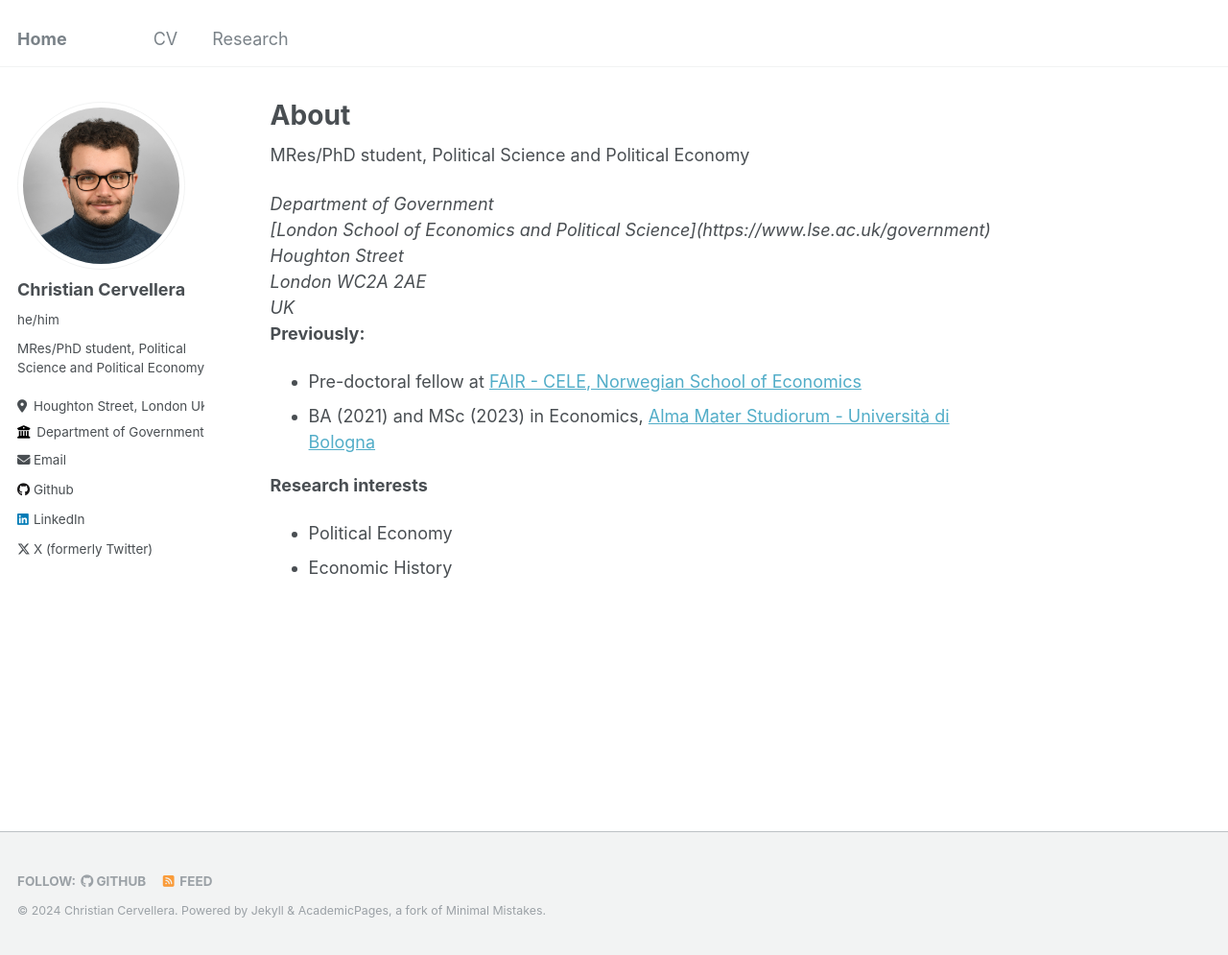
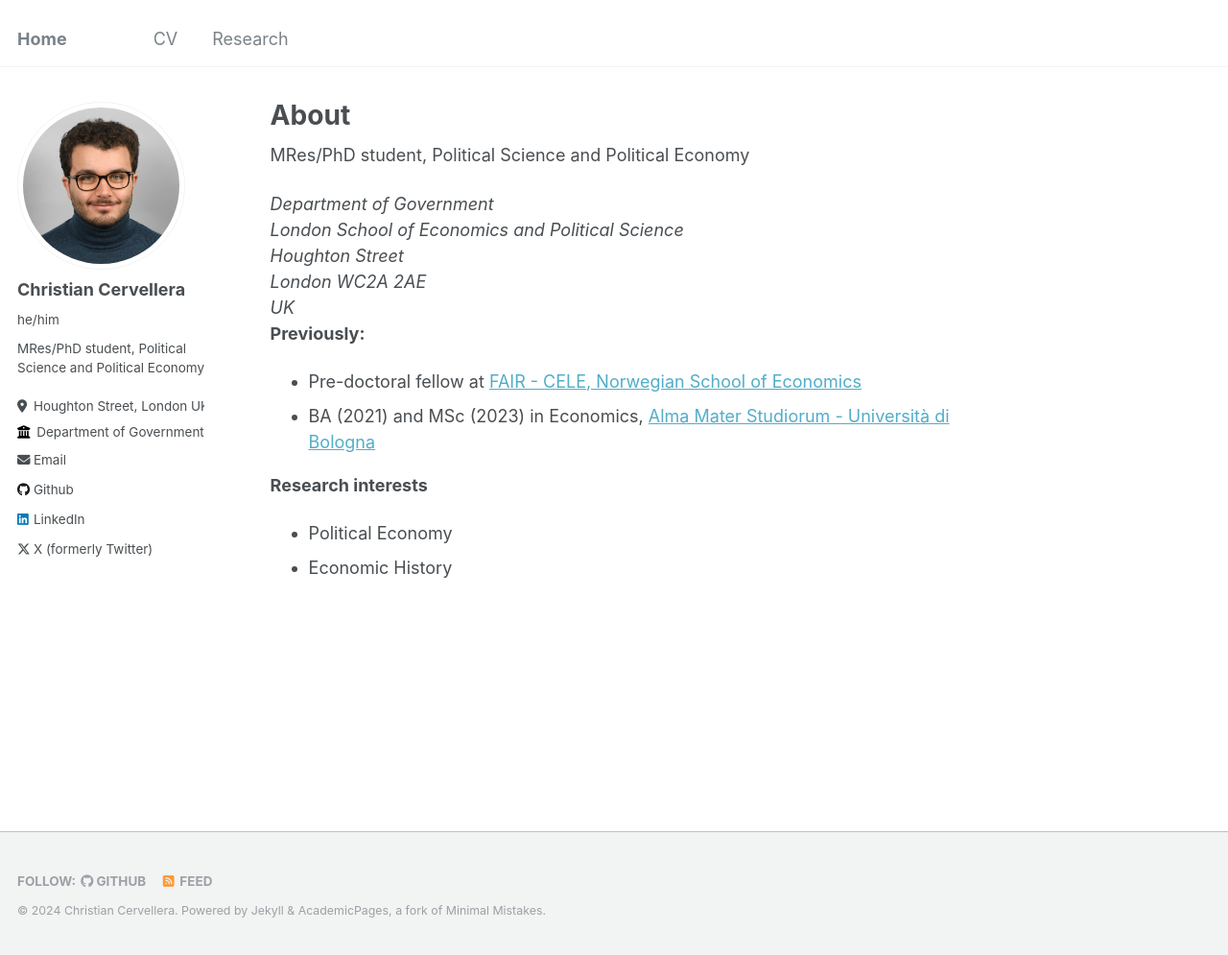
Before and after one commit to ritwika-das/ritwika-das.github.io, a Jekyll site: the page built from _pages/about.md, in a window 1280 px wide and 995 px high. Shown: the whole window at 96% size. Built offline with Jekyll 4.4.1, drawn with Linux system fonts in a browser that asks for light colours; part of the change alters nothing that is shown.

Commit message:
Update about.md

```diff
--- a/_pages/about.md
+++ b/_pages/about.md
@@ -10,15 +10,14 @@ redirect_from:
 
 
 MRes/PhD student, Political Science and Political Economy
-
 <address>
-Department of Government<br />[London School of Economics and Political Science](https://www.lse.ac.uk/government)<br />Houghton Street <br /> London WC2A 2AE<br /> UK
+Department of Government<br />London School of Economics and Political Science<br />Houghton Street <br /> London WC2A 2AE<br /> UK
 </address>
 
 **Previously:**
-- Pre-doctoral fellow at [FAIR - CELE, Norwegian School of Economics](https://www.nhh.no/en/research-centres/fair)
-- BA (2021) and MSc (2023) in Economics, [Alma Mater Studiorum - Università di Bologna](https://dse.unibo.it/it/index.html)
+* Pre-doctoral fellow at [FAIR - CELE, Norwegian School of Economics](https://www.nhh.no/en/research-centres/fair)
+* BA (2021) and MSc (2023) in Economics, [Alma Mater Studiorum - Università di Bologna](https://dse.unibo.it/it/index.html)
 
 **Research interests**
-- Political Economy
-- Economic History
+* Political Economy
+* Economic History
```
